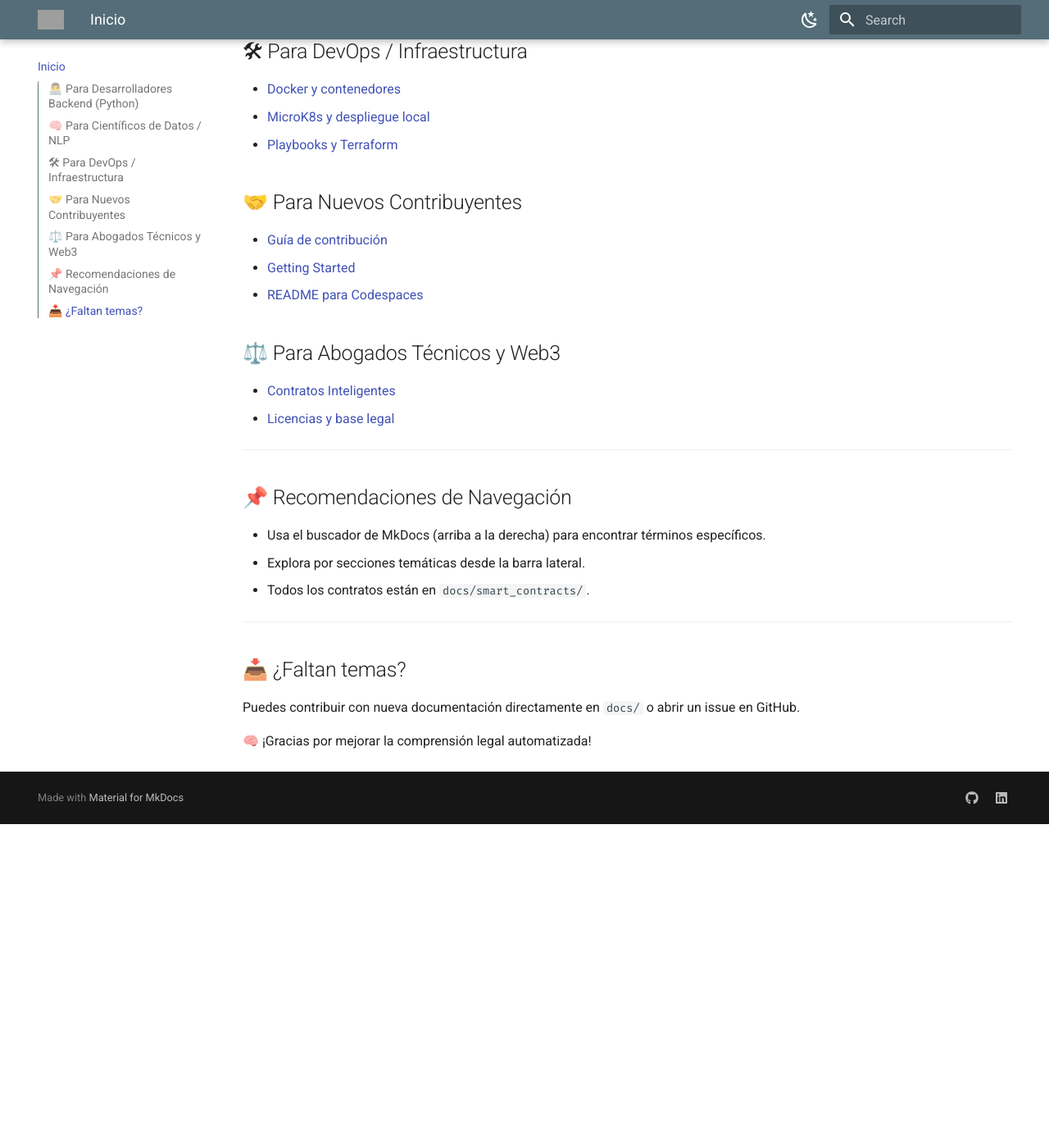
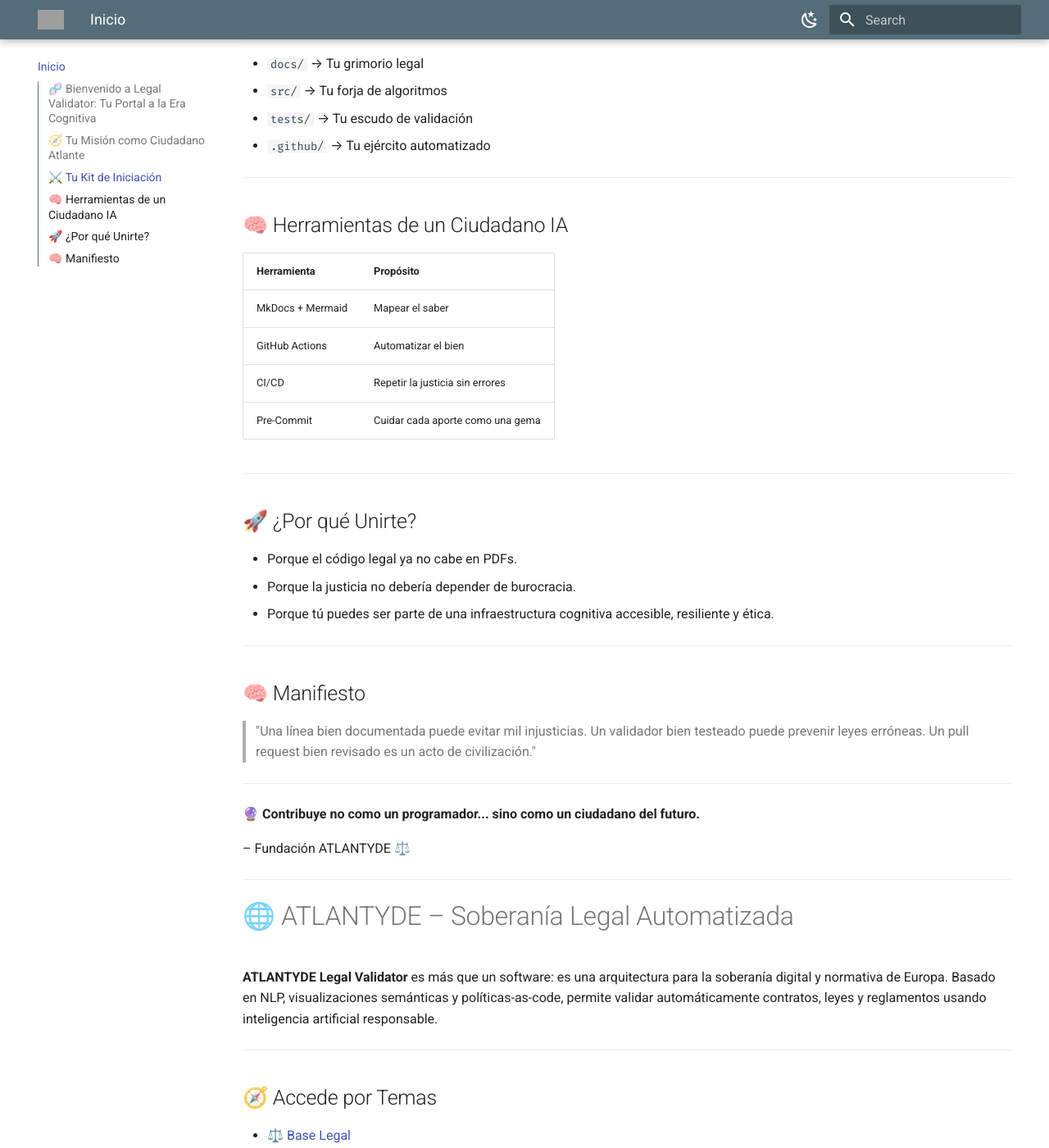
Before and after one commit to kabehz/atl0s-sdk, an MkDocs documentation site: the page built from docs/index.md, in a window 1280 px wide and 1400 px high, scrolled down 667 px. Shown: the whole window at 82% size. Built offline with MkDocs 1.6.1 and Material for MkDocs 9.7.7, drawn with Linux system fonts in a browser that asks for light colours; before the commit the page ends 1672 px from its top, so only the background shows below that; some of the changed text lies outside the part shown; grey boxes are pictures that could not be loaded.

Commit message:
improvements docs

````diff
--- a/docs/index.md
+++ b/docs/index.md
@@ -1,3 +1,97 @@
+# 🌌 ATLANTYDE: El Llamado del Futuro
+
+## 🧬 Bienvenido a Legal Validator: Tu Portal a la Era Cognitiva
+
+En ATLANTYDE no solo contribuyes código. Estás construyendo **la memoria legal viva de una nueva civilización ética, transparente y autónoma**.
+
+---
+
+## 🧭 Tu Misión como Ciudadano Atlante
+
+- **Versionar justicia** con semántica transparente
+- **Codificar ética** en flujos CI/CD auditables
+- **Documentar el saber** como un legado para otros humanos + máquinas
+
+---
+
+## ⚔️ Tu Kit de Iniciación
+
+```bash
+git clone https://github.com/kabehz/legal-validator.git
+make serve
+```
+
+- `docs/` → Tu grimorio legal
+- `src/` → Tu forja de algoritmos
+- `tests/` → Tu escudo de validación
+- `.github/` → Tu ejército automatizado
+
+---
+
+## 🧠 Herramientas de un Ciudadano IA
+
+| Herramienta     | Propósito                          |
+|------------------|-------------------------------------|
+| MkDocs + Mermaid | Mapear el saber                    |
+| GitHub Actions   | Automatizar el bien                |
+| CI/CD            | Repetir la justicia sin errores    |
+| Pre-Commit       | Cuidar cada aporte como una gema   |
+
+---
+
+## 🚀 ¿Por qué Unirte?
+
+- Porque el código legal ya no cabe en PDFs.
+- Porque la justicia no debería depender de burocracia.
+- Porque tú puedes ser parte de una infraestructura cognitiva accesible, resiliente y ética.
+
+---
+
+## 🧠 Manifiesto
+
+> "Una línea bien documentada puede evitar mil injusticias.
+> Un validador bien testeado puede prevenir leyes erróneas.
+> Un pull request bien revisado es un acto de civilización."
+
+---
+
+🔮 **Contribuye no como un programador... sino como un ciudadano del futuro.**
+
+– Fundación ATLANTYDE ⚖️
+
+---
+
+# 🌐 ATLANTYDE – Soberanía Legal Automatizada
+
+**ATLANTYDE Legal Validator** es más que un software: es una arquitectura para la soberanía digital y normativa de Europa. Basado en NLP, visualizaciones semánticas y políticas-as-code, permite validar automáticamente contratos, leyes y reglamentos usando inteligencia artificial responsable.
+
+---
+
+## 🧭 Accede por Temas
+
+- [⚖️ Base Legal](legal/index.md)
+- [🧬 Motor Legal Validator](validator/index.md)
+- [🚀 Despliegue y Automatización](deploy_doc_guide.md)
+- [🛠 Arquitectura Técnica](arquitectura.md)
+- [🔁 CI/CD + GitHub Actions](cicd.md)
+- [🧪 Pruebas y Validación](tests.md)
+- [📦 Contenedores y MicroK8s](docker.md)
+
+---
+
+## 📘 Navegación por Perfil
+
+- 🧠 **Data Scientist / NLP:** [Taxonomía](estructura_taxonomica.md)
+- 👨‍💻 **Backend Python:** [CLI](cli.md), [Estructura](arquitectura.md)
+- 🛡 **DevSecOps:** [CI/CD](cicd.md), [MicroK8s](microk8s.md)
+- ⚖️ **LegalTech / Web3:** [Contratos Inteligentes](smart_contracts/contract_transferencia.md)
+- 🌱 **Nuevos Contribuyentes:** [Guía de Contribución](CONTRIBUTIN.md)
+
+---
+
+🔍 Usa la barra lateral o este índice para navegar. Cada módulo es un paso hacia una Europa más autónoma, segura y legalmente transparente.
+
+
 # 🧭 Bienvenido a Legal Validator Docs
 
 La documentación está organizada para facilitar el acceso **por perfil técnico** y por **flujo funcional del proyecto**. Usa esta guía como mapa mental y operativo según tus intereses o tareas.
--- a/mkdocs.yml
+++ b/mkdocs.yml
@@ -1,6 +1,7 @@
+
 site_name: 'Legal Validator – ATLANTYDE'
 site_url: 'https://kabehz.github.io/legal-validator/'
-site_description: 'Validación semántica legal, automatización de compliance y despliegue ético basado en NLP + DevSecOps.'
+site_description: 'Infraestructura para la validación legal semántica y soberanía normativa europea basada en NLP + DevSecOps.'
 site_author: 'Atlantyde Foundation'
 
 theme:
@@ -67,13 +68,15 @@ markdown_extensions:
 
 nav:
   - Inicio: index.md
-  - Estructura del Proyecto: estructura_taxonomica.md
-  - Guía de Despliegue: deploy_doc_guide.md
+  - Base Legal: legal/index.md
+  - Validador Semántico: validator/index.md
   - Arquitectura: arquitectura.md
   - CLI: cli.md
   - Docker: docker.md
   - MicroK8s: microk8s.md
   - CI/CD: cicd.md
   - Contribución: CONTRIBUTIN.md
+  - Estructura Taxonómica: estructura_taxonomica.md
+  - Guía de Despliegue: deploy_doc_guide.md
   - Contratos Inteligentes:
       - Transferencia: smart_contracts/contract_transferencia.md
````
Also changed, not shown: ATLANTYDE_ONEPAGER.md (deleted, +0 -60 lines), docs/learning/index.md (added, +49 -0 lines), docs/legal/index.md (added, +10 -0 lines), docs/roles/nlp_engineer.md (added, +20 -0 lines), docs/validator/index.md (added, +10 -0 lines), 1 other file.
